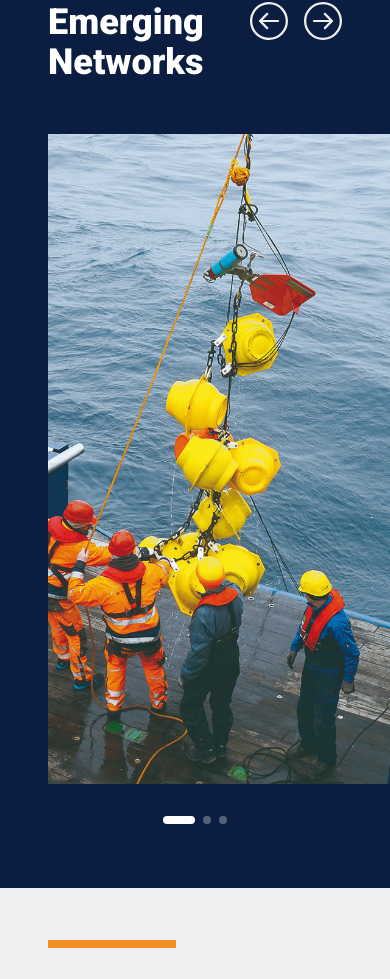
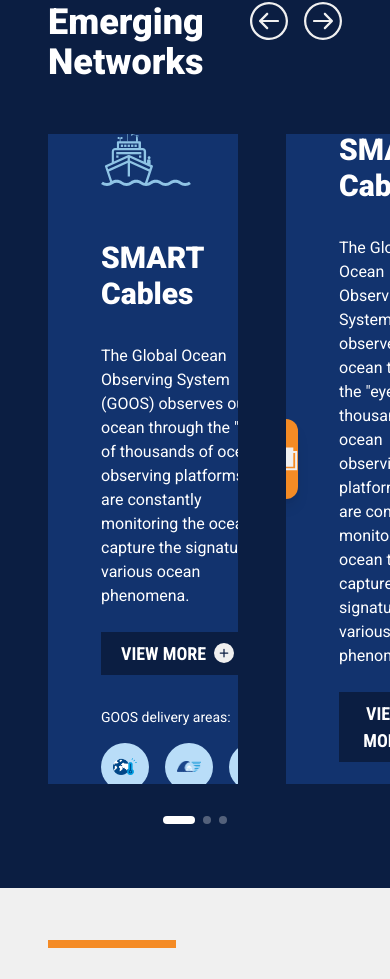
Before and after one commit to OceanOPS/oceanops-report-card, a React (Vite) app: page /#map-section in a window 390 px wide. Shown: the part 6418-7397 px from the top of the page. Built offline with nearby package versions, Linux system fonts and the light colour scheme; a web font is replaced by a local one.

Commit message:
Restore responsive width for emerging network cards

```diff
--- a/src/components/EmergingNetworkCarousel.tsx
+++ b/src/components/EmergingNetworkCarousel.tsx
@@ -205,7 +205,7 @@
             <div
               key={index}
               className="flex-[0_0_auto] min-w-0 mr-12"
-              style={{ flexBasis: '800px' }}
+              style={{ flexBasis: 'calc(100vw - 200px)' }}
             >
               <EmergingNetworkCard
                 {...card}
```
